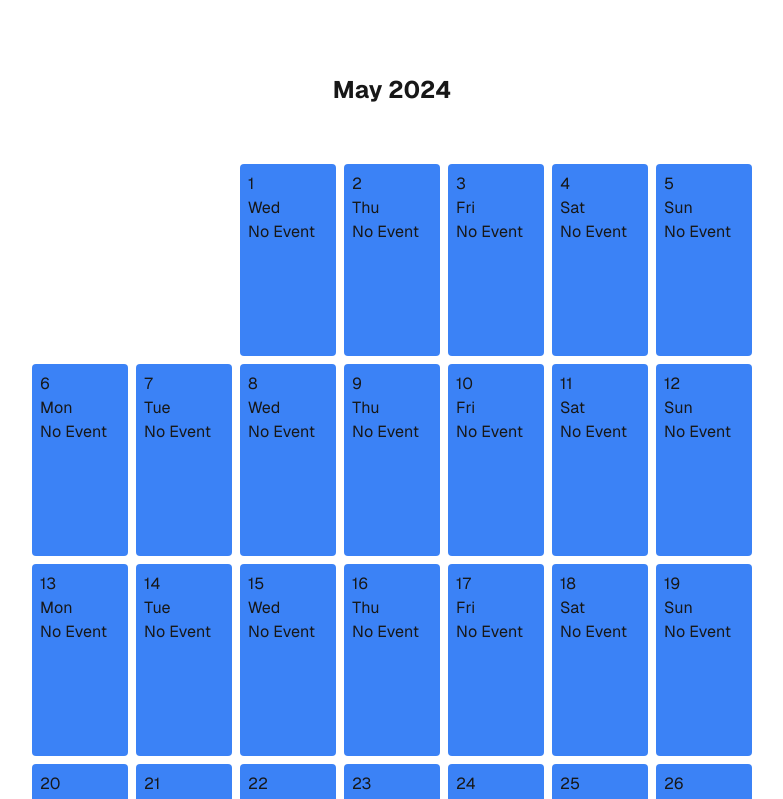
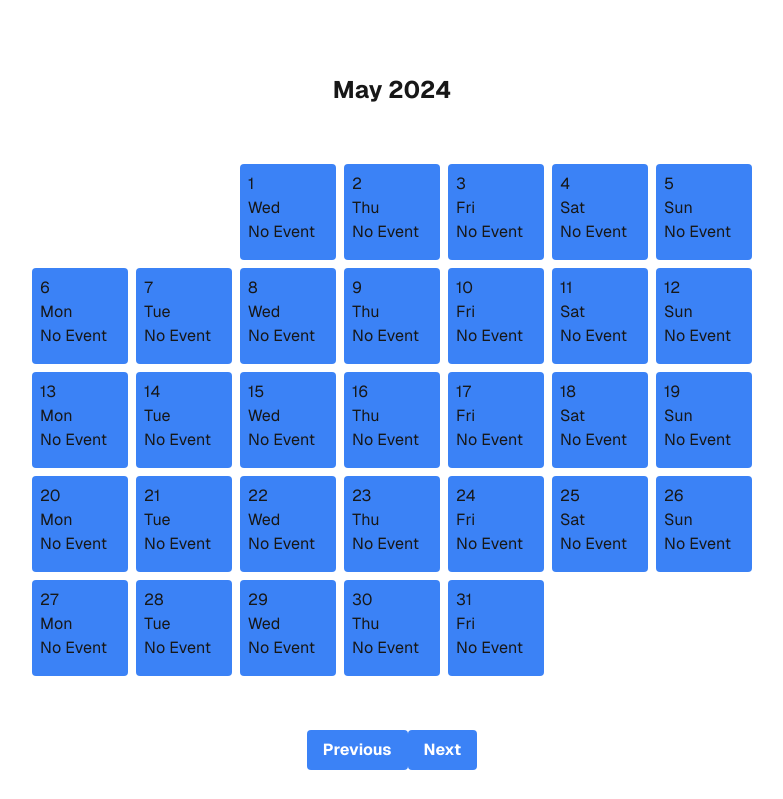
Before and after one commit to Adam-Oueidat/booking_calendar, a Next.js app: page / in a window 1280 px wide. Shown: the top 799 px of the page, without its empty margins (248-1031 px from the left). Built offline with nearby package versions, Linux system fonts and the light colour scheme.

Commit message:
Add month component and fix next and previous buttons

```diff
--- a/app/components/calendar.tsx
+++ b/app/components/calendar.tsx
@@ -1,5 +1,8 @@
+"use client";
 import { get } from "http";
 import Day from "./day";
+import Month from "./month";
+import { useState } from "react";
 
 function Calendar() {
   const date = new Date();
@@ -40,49 +43,43 @@ function Calendar() {
       days = 29;
     }
   }
-  function getWeekday(year: number, month: number, day: number) {
-    return new Date(year, month, day).getDay();
+
+  const [month, setMonth] = useState(currentMonth);
+  function nextMonth() {
+    setMonth((month + 1) % 12);
   }
-
-  function getFirstDayOfMonth(year: number, month: number) {
-    return new Date(year, month, 0).getDay();
+  function previousMonth() {
+    if (month === 0) {
+      setMonth(11);
+    }else{
+    setMonth((month - 1) % 12);
+    }
   }
-  let firstDayOfMonth = getFirstDayOfMonth(currentYear, currentMonth);
 
   return (
     <>
       <div>
         <h2 className="text-2xl font-bold">
-          {monthNames[currentMonth]} {currentYear}
+          {monthNames[month]} {currentYear}
         </h2>
       </div>
-      <div className="grid grid-cols-7 gap-2">
-        {Array(firstDayOfMonth)
-          .fill(null)
-          .map((_, i) => (
-            <div key={`empty-${i}`} />
-          ))}
-        {Object.entries(calendarEvents[currentMonth + 1]).map(
-          ([date, event], i) => {
-            let weekday = getWeekday(currentYear, currentMonth, parseInt(date));
-            return (
-              <div key={i}>
-                <Day
-                  date={parseInt(date)}
-                  event={event as boolean}
-                  currentWeekday={weekday}
-                />
-              </div>
-            );
-          }
-        )}
-      </div>
+      <Month
+        currentMonth={month}
+        currentYear={currentYear}
+        calendarEvents={calendarEvents}
+      />
       <div>
         <div className="flex justify-between">
-          <button className="bg-blue-500 hover:bg-blue-700 text-white font-bold py-2 px-4 rounded">
+          <button
+            className="bg-blue-500 hover:bg-blue-700 text-white font-bold py-2 px-4 rounded"
+            onClick={previousMonth}
+          >
             Previous
           </button>
-          <button className="bg-blue-500 hover:bg-blue-700 text-white font-bold py-2 px-4 rounded">
+          <button
+            className="bg-blue-500 hover:bg-blue-700 text-white font-bold py-2 px-4 rounded"
+            onClick={nextMonth}
+          >
             Next
           </button>
         </div>
--- a/app/components/day.tsx
+++ b/app/components/day.tsx
@@ -13,8 +13,8 @@ function Day({ date, event: initialEvent, currentWeekday }: DayProps) {
     setEvent(!currentEvent);
   }
   const divClass = currentEvent
-    ? "w-24 h-48 hover:bg-gray-700 bg-gray-500 p-2 rounded"
-    : "w-24 h-48 hover:bg-blue-700 bg-blue-500 p-2 rounded";
+    ? "w-24 h-24 hover:bg-gray-700 bg-gray-500 p-2 rounded"
+    : "w-24 h-24 hover:bg-blue-700 bg-blue-500 p-2 rounded";
 
   return (
     <>
--- /dev/null
+++ b/app/components/month.tsx
@@ -0,0 +1,48 @@
+import React from 'react';
+import Day from './day';
+
+interface MonthProps {
+    currentYear: number;
+    currentMonth: number;
+    calendarEvents: { [key: number]: any };
+}
+
+
+
+const Month: React.FC<MonthProps> = ({currentMonth, currentYear, calendarEvents}) => {
+    function getWeekday(year: number, month: number, day: number) {
+            return new Date(year, month, day).getDay();
+        }
+
+        function getFirstDayOfMonth(year: number, month: number) {
+            return new Date(year, month, 0).getDay();
+        }
+        let firstDayOfMonth = getFirstDayOfMonth(currentYear, currentMonth);
+    return (
+        <>
+        <div className="grid grid-cols-7 gap-2">
+        {Array(firstDayOfMonth)
+          .fill(null)
+          .map((_, i) => (
+            <div key={`empty-${i}`} />
+          ))}
+        {Object.entries(calendarEvents[currentMonth + 1]).map(
+          ([date, event], i) => {
+            let weekday = getWeekday(currentYear, currentMonth, parseInt(date));
+            return (
+              <div key={i}>
+                <Day
+                  date={parseInt(date)}
+                  event={event as boolean}
+                  currentWeekday={weekday}
+                />
+              </div>
+            );
+          }
+        )}
+      </div>
+      </>
+    );
+};
+
+export default Month;
```
